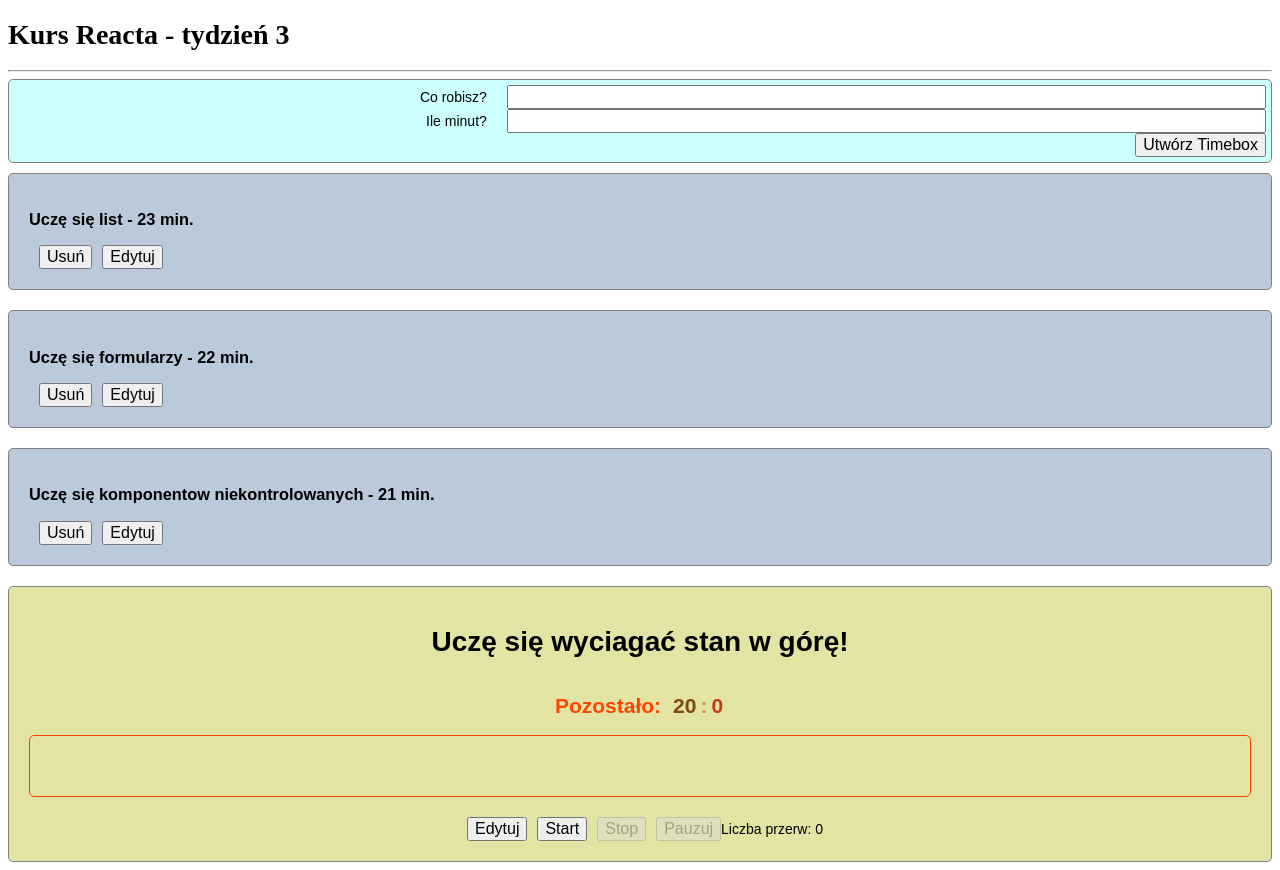
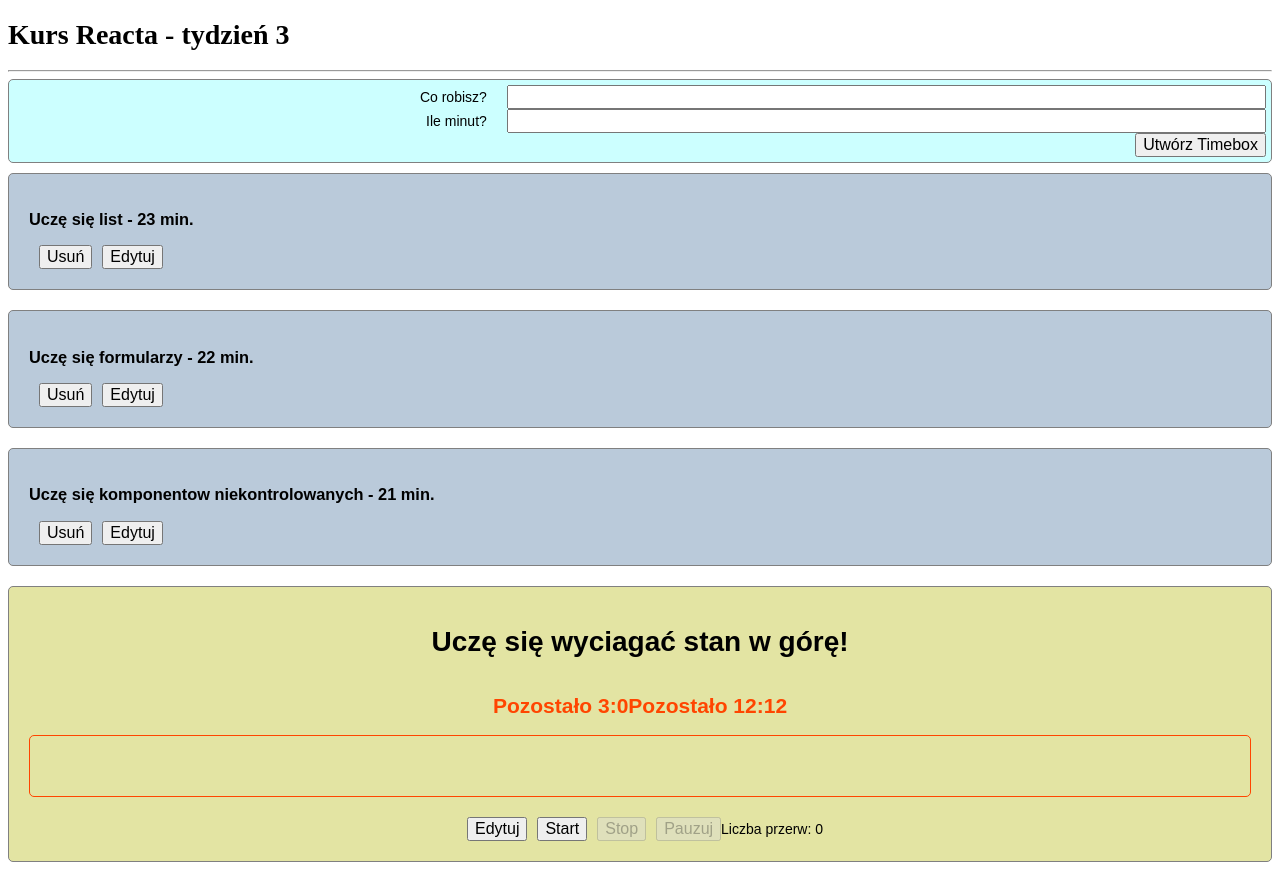
Before and after one commit to MagPtak/React-course-basic, a React (Create React App) app in the folder timeboxing_app/: page / in a window 1280 px wide. Both pictures are taken after a click on the button "Zatwierdz zmiany". Built offline with nearby package versions, Linux system fonts and the light colour scheme.

Commit message:
add propTypes and defaultProps

```diff
--- a/timeboxing_app/src/components/App.js
+++ b/timeboxing_app/src/components/App.js
@@ -1,17 +1,15 @@
 import React from "react";
 import TimeboxList from "./TimeboxList";
 import EditableTimebox from "./EditableTimebox";
-import Error from "./Error";
+import ErrorBoundary from "./ErrorBoundary";
 
 function App() {
   return (
     <div className="App">
-      <Error message="Coś nie działa w całej aplikacji">
+      <ErrorBoundary message="Coś nie działa w całej aplikacji">
         <TimeboxList />
-        <Error message="Coś nie działa w EditableTimebox">
-          <EditableTimebox />
-        </Error>
-      </Error>
+        <EditableTimebox />
+      </ErrorBoundary>
     </div>
   );
 }
--- a/timeboxing_app/src/components/Clock.js
+++ b/timeboxing_app/src/components/Clock.js
@@ -1,14 +1,34 @@
 import React from "react";
+import PropTypes from "prop-types";
 
-function Clock({ className = "", minutes = 20, seconds = 48 }) {
+function Clock({ className = "", minutes, seconds }) {
   return (
     <h2 className={"Clock " + className}>
-      <div className="clock__left">Pozostało: </div>
-      <div className="clock__minutes">{minutes}</div>
-      <div className="clock__separator">:</div>
-      <div className="clock__seconds">{seconds}</div>
+      Pozostało {minutes}:{seconds}
     </h2>
   );
 }
 
+Clock.defaultProps = {
+  className: "",
+};
+
+function NonNegativeNumberType(props, propName, componentName) {
+  if (props[propName] < 0) {
+    return new Error(
+      `Invalid prop '${propName}' issued to component '${componentName}'. It has to be greater or equal to 0.`
+    );
+  }
+}
+
+const NumberOrStringType = PropTypes.oneOfType([
+  PropTypes.number,
+  PropTypes.string,
+]);
+Clock.propTypes = {
+  className: PropTypes.string.isRequired,
+  minutes: NumberOrStringType.isRequired,
+  seconds: NonNegativeNumberType,
+};
+
 export default Clock;
--- a/timeboxing_app/src/components/CurrentTimebox.js
+++ b/timeboxing_app/src/components/CurrentTimebox.js
@@ -98,6 +98,7 @@ class CurrentTimebox extends React.Component {
           seconds={secondsLeft}
           className={isPaused ? "inactive" : ""}
         />
+        <Clock minutes={"12"} seconds={12} />
         <ProgressBar
           percent={progressInPercent}
           className={isPaused ? "inactive" : ""}
--- a/timeboxing_app/src/components/EditableTimebox.js
+++ b/timeboxing_app/src/components/EditableTimebox.js
@@ -5,7 +5,7 @@ import CurrentTimebox from "./CurrentTimebox";
 class EditableTimebox extends React.Component {
   state = {
     title: "Uczę się wyciagać stan w górę!",
-    totalTimeInMinutes: 20,
+    totalTimeInMinutes: 3,
     isEditable: true,
   };
 
--- a/timeboxing_app/src/components/TimeboxList.js
+++ b/timeboxing_app/src/components/TimeboxList.js
@@ -1,7 +1,7 @@
 import React from "react";
 import TimeboxCreator from "./TimeboxCreator";
 import Timebox from "./Timebox";
-import Error from "./Error";
+import ErrorBoundary from "./ErrorBoundary";
 import ErrorMessage from "./ErrorMessage";
 
 class TimeboxList extends React.Component {
@@ -74,7 +74,7 @@ class TimeboxList extends React.Component {
             isEdit={this.state.isEdit}
           />
         </ErrorMessage>
-        <Error message="Coś się wykrzaczyło ;[">
+        <ErrorBoundary message="Coś się wykrzaczyło ;[">
           {this.state.timeboxes.map((e, index) => (
             <Timebox
               key={e.id}
@@ -90,7 +90,7 @@ class TimeboxList extends React.Component {
               onDelete={() => this.removeTimebox(index)}
             />
           ))}
-        </Error>
+        </ErrorBoundary>
       </>
     );
   }
```
Also changed, not shown: timeboxing_app/src/components/ErrorBoundary.js (renamed from timeboxing_app/src/components/Error.js, +7 -2 lines).
